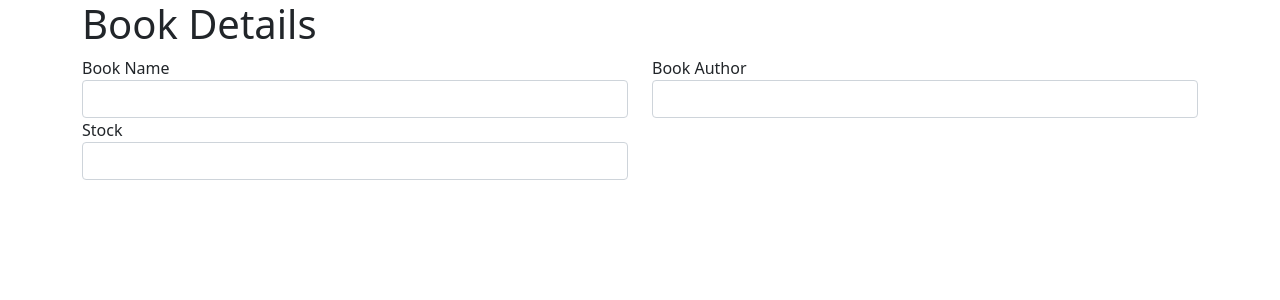
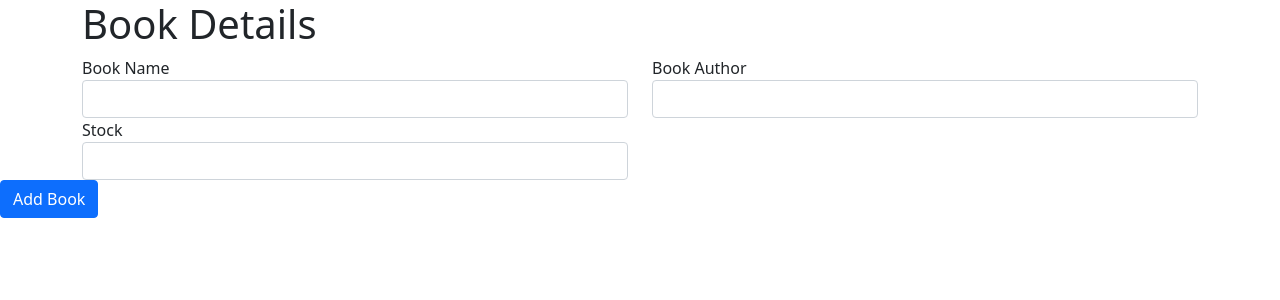
Before and after one commit to AumPauskar/lms, a Flask app: page /admin in a window 1280 px wide. Shown: the top 300 px of the page. Run offline with Flask 3, Linux system fonts and the light colour scheme.

Commit message:
Able to add books in SQL

```diff
--- a/app.py
+++ b/app.py
@@ -1,7 +1,15 @@
-from flask import Flask, render_template, redirect
+# importing libraries
+from flask import Flask, render_template, redirect, request
+import mysql.connector
+import os
+sql_passwd = os.environ.get("sql_key")
+
+
 
 app = Flask(__name__)
 
+# ------------------------------
+# rendering applications
 @app.route('/')
 def index():
 	return render_template('index.html')
@@ -17,6 +25,27 @@ def contact():
 @app.route('/student')
 def student():
 	return render_template('student.html')
+# ------------------------------
+
+# populating database
+# lms database -> books table
+@app.route('/add', methods=['GET', 'POST'])
+def add():
+	print("Function running")
+	# print(request.form['book-name'])
+	book_name = request.form['book-name']
+	book_author = request.form['book-author']
+	stock = request.form['stock']
+
+	connection = mysql.connector.connect(host='localhost', user='root', password=sql_passwd, database='lms')
+	cursor = connection.cursor()
+
+	cursor.execute('INSERT INTO books (NAME, AUTHOR, STOCK) VALUES (%s, %s, %s)', (book_name, book_author, stock))
+	connection.commit()
+	return f'''Book added successfully
+	Book name: {book_name}
+	Book author: {book_author}
+	Stock: {stock}'''
 
 if __name__ == '__main__':
 	app.run(debug=True)
--- a/templates/admin.html
+++ b/templates/admin.html
@@ -7,24 +7,27 @@
   <link href="https://cdn.jsdelivr.net/npm/bootstrap@5.1.3/dist/css/bootstrap.min.css" rel="stylesheet" integrity="sha384-1BmE4kWBq78iYhFldvKuhfTAU6auU8tT94WrHftjDbrCEXSU1oBoqyl2QvZ6jIW3" crossorigin="anonymous">
 </head>
 <body>
+	<form action="/add" method="POST">
 		<div class="container">
 		<h1>Book Details</h1>
 		<div class="row">
 			<div class="col-md-6">
 			<label for="book-name">Book Name</label>
-        <input type="text" class="form-control" id="book-name">
+			<input type="text" class="form-control" id="book-name" name="book-name">
 			</div>
 			<div class="col-md-6">
 			<label for="book-author">Book Author</label>
-        <input type="text" class="form-control" id="book-author">
+			<input type="text" class="form-control" id="book-author" name="book-author">
 			</div>
 		</div>
 		<div class="row">
 			<div class="col-md-6">
 			<label for="stock">Stock</label>
-        <input type="number" class="form-control" id="stock">
+			<input type="number" class="form-control" id="stock" name="stock">
 			</div>
 		</div>
 		</div>
+		<button type="submit" class="btn btn-primary">Add Book</button>
+	</form>
 </body>
 </html>
```
Also changed, not shown: README.md. Lines whose indentation alone changed are shown as unchanged.
